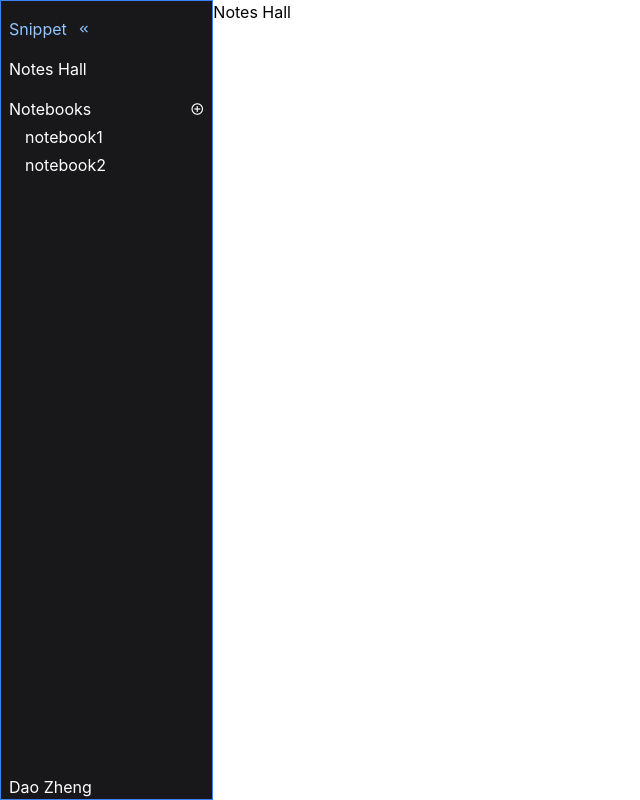
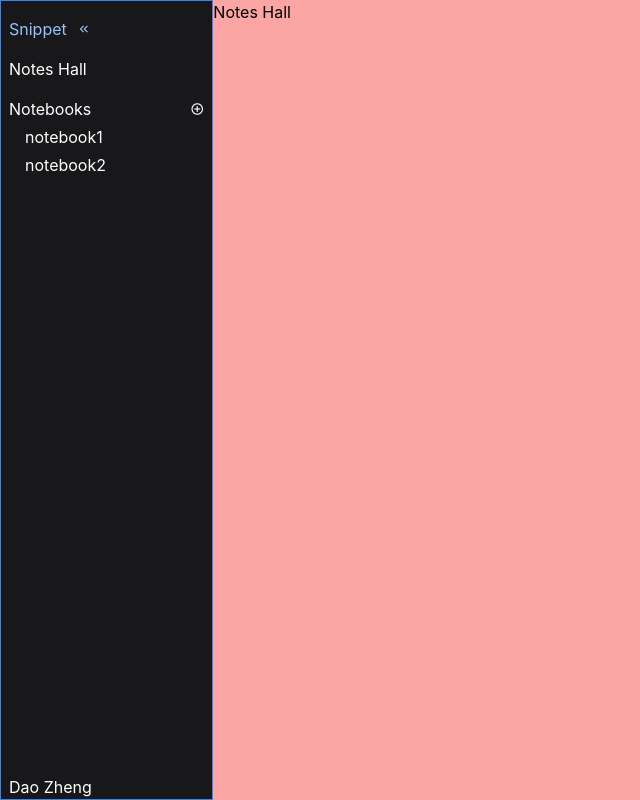
Before and after one commit to daoyzheng/notecraft, a React (Vite) app: page /noteshall in a window 1280 px wide. Shown: the whole page, without its empty margins (0-640 px from the left). Built offline with nearby package versions, Linux system fonts and the light colour scheme.

Commit message:
Add styling to note snippet and note hall pages

```diff
--- a/src/pages/noteHall/NoteHall.tsx
+++ b/src/pages/noteHall/NoteHall.tsx
@@ -1,6 +1,6 @@
 const NoteHall = () => {
   return (
-    <div>
+    <div className="h-full w-full relative bg-red-300">
       Notes Hall
     </div>
   )
--- a/src/pages/noteSnippet/NoteSnippet.tsx
+++ b/src/pages/noteSnippet/NoteSnippet.tsx
@@ -1,6 +1,6 @@
 const NoteSnippet = () => {
   return (
-    <div>
+    <div className="h-full w-full relative bg-red-300">
       Note Snippet
     </div>
   )
```
